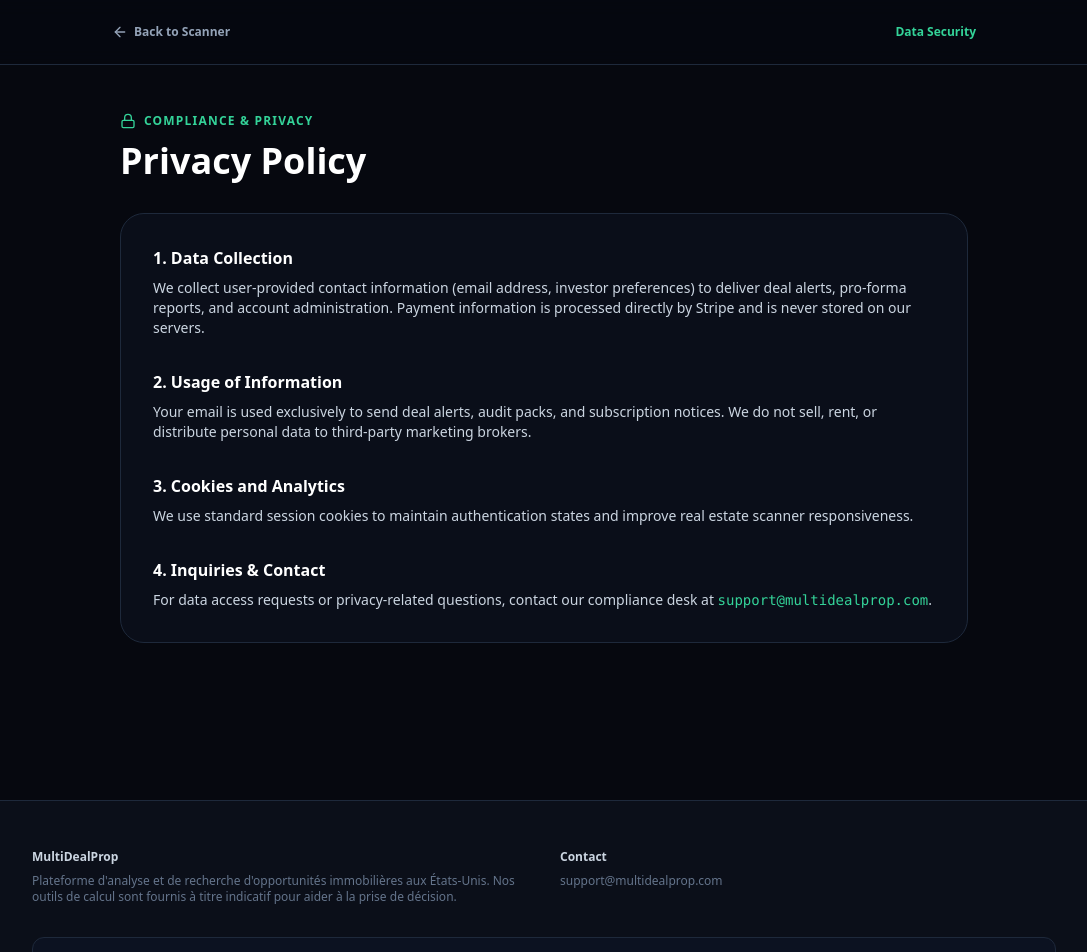
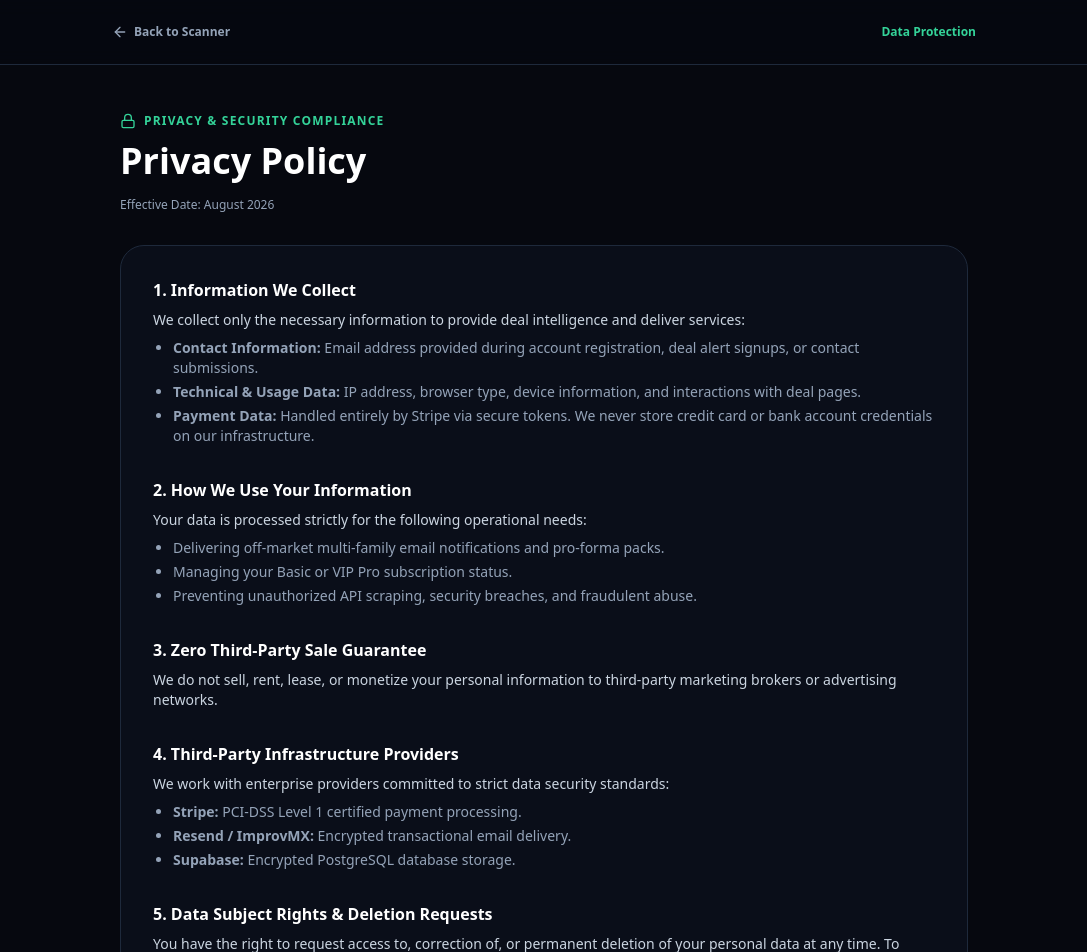
Before and after one commit to MultiDeal/multidealprop, a Next.js app: page /privacy in a window 1280 px wide. Shown: the top 952 px of the page, without its empty margins (96-1183 px from the left). Built offline with nearby package versions, Linux system fonts and the light colour scheme.

Commit message:
Update privacy page content and structure

```diff
--- a/src/app/privacy/page.tsx
+++ b/src/app/privacy/page.tsx
@@ -1,7 +1,7 @@
 'use client';
 
 import Link from 'next/link';
-import { ArrowLeft, Lock } from 'lucide-react';
+import { ArrowLeft, Lock, ShieldCheck } from 'lucide-react';
 
 export default function PrivacyPage() {
   return (
@@ -11,44 +11,63 @@ export default function PrivacyPage() {
           <Link href="/" className="text-xs font-bold text-slate-400 hover:text-white flex items-center gap-1.5">
             <ArrowLeft className="w-4 h-4" /> Back to Scanner
           </Link>
-          <span className="text-xs font-bold text-emerald-400">Data Security</span>
+          <span className="text-xs font-bold text-emerald-400">Data Protection</span>
         </div>
       </header>
 
       <main className="max-w-4xl mx-auto px-4 sm:px-6 pt-12">
         <div className="flex items-center gap-2 text-emerald-400 text-xs font-bold uppercase tracking-widest mb-3">
-          <Lock className="w-4 h-4" /> Compliance & Privacy
+          <Lock className="w-4 h-4" /> Privacy &amp; Security Compliance
         </div>
-        <h1 className="text-3xl sm:text-4xl font-black text-white mb-8">Privacy Policy</h1>
+        <h1 className="text-3xl sm:text-4xl font-black text-white mb-4">Privacy Policy</h1>
+        <p className="text-xs text-slate-400 mb-8">Effective Date: August 2026</p>
 
         <div className="space-y-8 text-xs sm:text-sm text-slate-300 leading-relaxed bg-slate-900/40 border border-slate-800 p-6 sm:p-8 rounded-3xl">
+
           <section>
-            <h2 className="text-base font-bold text-white mb-2">1. Data Collection</h2>
+            <h2 className="text-base font-bold text-white mb-2">1. Information We Collect</h2>
+            <p>We collect only the necessary information to provide deal intelligence and deliver services:</p>
+            <ul className="list-disc pl-5 mt-2 space-y-1 text-slate-400">
+              <li><strong>Contact Information:</strong> Email address provided during account registration, deal alert signups, or contact submissions.</li>
+              <li><strong>Technical &amp; Usage Data:</strong> IP address, browser type, device information, and interactions with deal pages.</li>
+              <li><strong>Payment Data:</strong> Handled entirely by Stripe via secure tokens. We never store credit card or bank account credentials on our infrastructure.</li>
+            </ul>
+          </section>
+
+          <section>
+            <h2 className="text-base font-bold text-white mb-2">2. How We Use Your Information</h2>
+            <p>Your data is processed strictly for the following operational needs:</p>
+            <ul className="list-disc pl-5 mt-2 space-y-1 text-slate-400">
+              <li>Delivering off-market multi-family email notifications and pro-forma packs.</li>
+              <li>Managing your Basic or VIP Pro subscription status.</li>
+              <li>Preventing unauthorized API scraping, security breaches, and fraudulent abuse.</li>
+            </ul>
+          </section>
+
+          <section>
+            <h2 className="text-base font-bold text-white mb-2">3. Zero Third-Party Sale Guarantee</h2>
             <p>
-              We collect user-provided contact information (email address, investor preferences) to deliver deal alerts, pro-forma reports, and account administration. Payment information is processed directly by Stripe and is never stored on our servers.
+              We do not sell, rent, lease, or monetize your personal information to third-party marketing brokers or advertising networks.
             </p>
           </section>
 
           <section>
-            <h2 className="text-base font-bold text-white mb-2">2. Usage of Information</h2>
+            <h2 className="text-base font-bold text-white mb-2">4. Third-Party Infrastructure Providers</h2>
+            <p>We work with enterprise providers committed to strict data security standards:</p>
+            <ul className="list-disc pl-5 mt-2 space-y-1 text-slate-400">
+              <li><strong>Stripe:</strong> PCI-DSS Level 1 certified payment processing.</li>
+              <li><strong>Resend / ImprovMX:</strong> Encrypted transactional email delivery.</li>
+              <li><strong>Supabase:</strong> Encrypted PostgreSQL database storage.</li>
+            </ul>
+          </section>
+
+          <section>
+            <h2 className="text-base font-bold text-white mb-2">5. Data Subject Rights &amp; Deletion Requests</h2>
             <p>
-              Your email is used exclusively to send deal alerts, audit packs, and subscription notices. We do not sell, rent, or distribute personal data to third-party marketing brokers.
+              You have the right to request access to, correction of, or permanent deletion of your personal data at any time. To exercise these rights, email our compliance team at <span className="text-emerald-400 font-mono">support@multidealprop.com</span>.
             </p>
           </section>
 
-          <section>
-            <h2 className="text-base font-bold text-white mb-2">3. Cookies and Analytics</h2>
-            <p>
-              We use standard session cookies to maintain authentication states and improve real estate scanner responsiveness.
-            </p>
-          </section>
-
-          <section>
-            <h2 className="text-base font-bold text-white mb-2">4. Inquiries & Contact</h2>
-            <p>
-              For data access requests or privacy-related questions, contact our compliance desk at <span className="text-emerald-400 font-mono">support@multidealprop.com</span>.
-            </p>
-          </section>
         </div>
       </main>
     </div>
```
